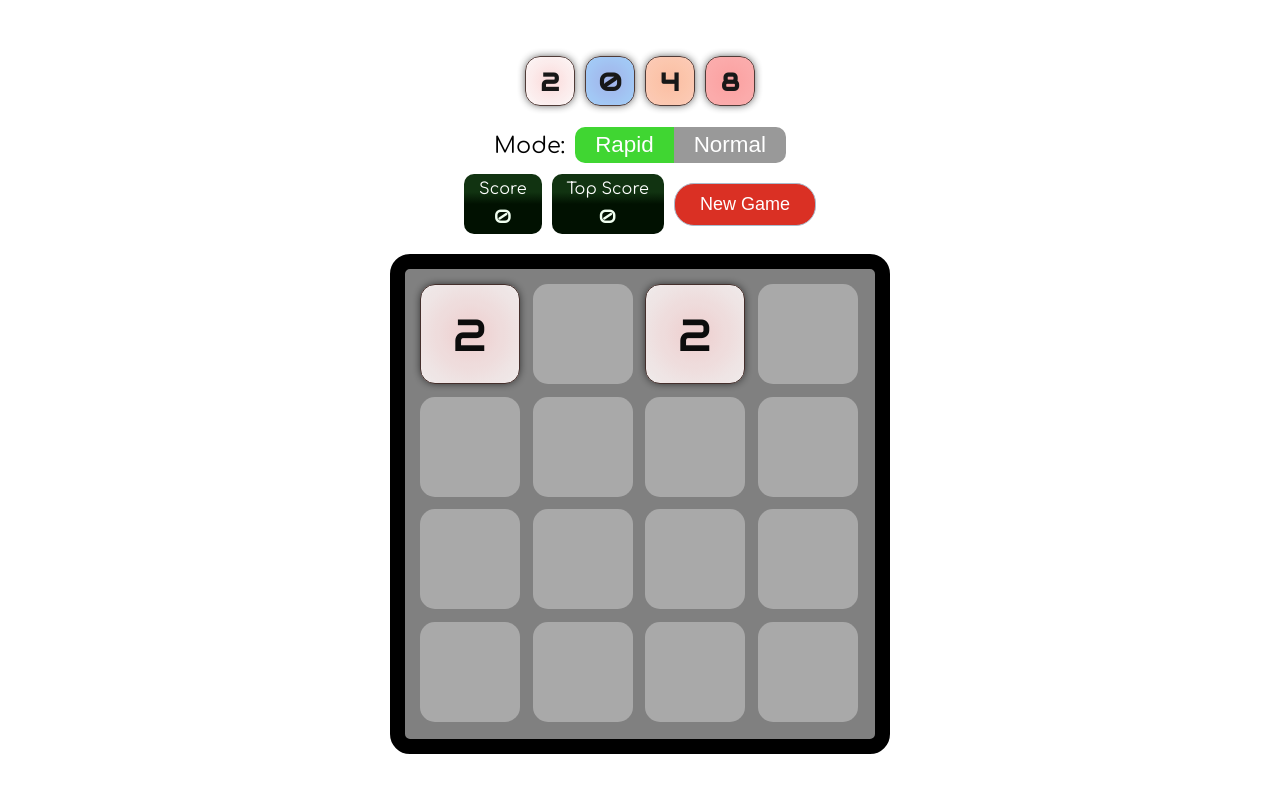
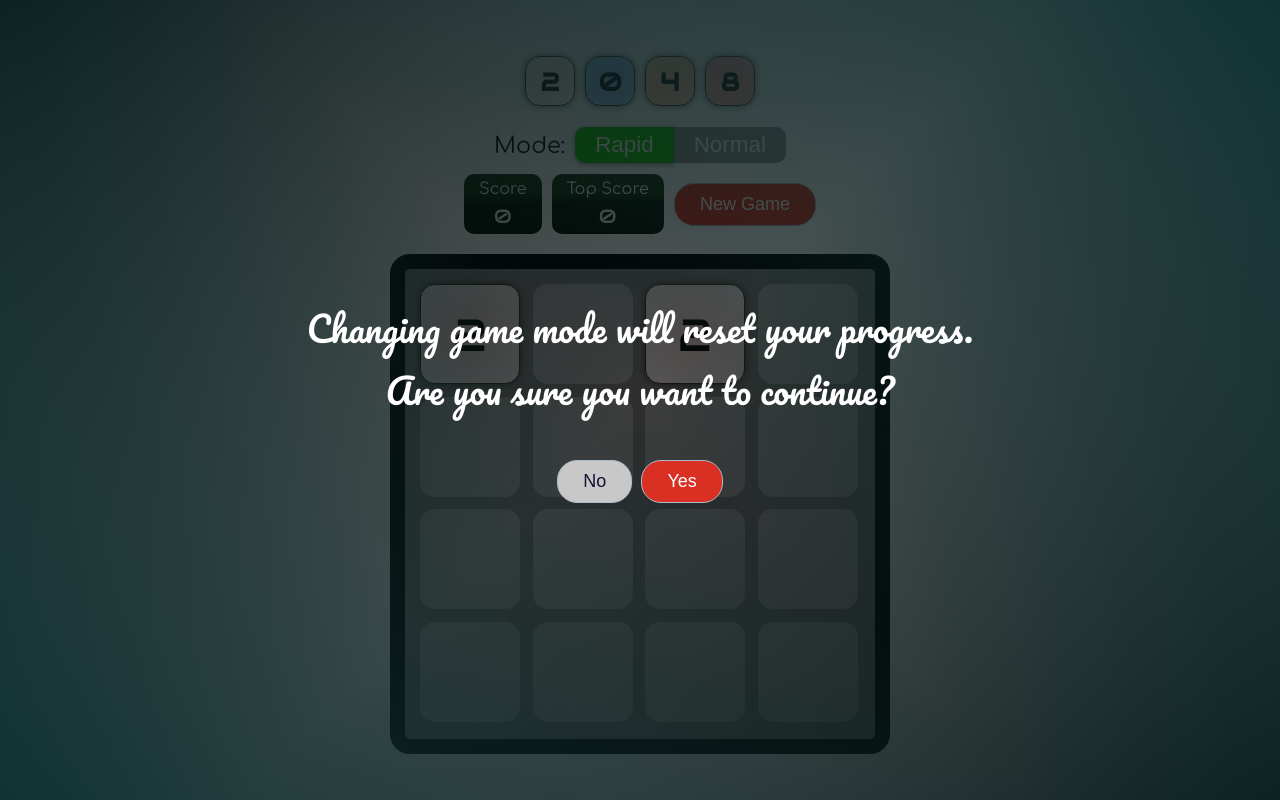
Before and after one commit to rajatkantinandi/2048-rapid-mode, a Svelte app: page / in a window 1280 px wide. Both pictures are taken after a click on the button "Rapid". Built offline with nearby package versions, Linux system fonts and the light colour scheme.

Commit message:
show alert confirmation & restart game on reset

```diff
--- a/src/App.svelte
+++ b/src/App.svelte
@@ -3,12 +3,12 @@
   import { moveCells, directions, checkGameOver } from "./helpers/cell";
   import SwipeHelper from "./helpers/swipeHelper";
   import Cell from "./components/Cell.svelte";
-  import NewGameBtn from "./components/NewGame.svelte";
+  import Button from "./components/Button.svelte";
   import AlertBox from "./components/AlertBox.svelte";
   import GameModeSwitch from "./components/GameModeSwitch.svelte";
   import ScoreBoard from "./components/ScoreBoard.svelte";
   import Header from "./components/Header.svelte";
-  import { onMount } from 'svelte';
+  import { onMount } from "svelte";
 
   let cells = JSON.parse(localStorage.getItem("cells")) || initCells(4);
   let isGameOver = checkGameOver(cells);
@@ -17,6 +17,7 @@
   let topScore = parseInt(localStorage.getItem("top-score")) || 0;
   let gameMode = localStorage.getItem("gameMode") || "Rapid";
   let swipeHelper = new SwipeHelper();
+  let restartWarning = null;
 
   onMount(() => {
     document.querySelector("main").focus();
@@ -24,6 +25,7 @@
 
   const restart = () => {
     cells = initCells(4);
+    localStorage.setItem("cells", JSON.stringify(cells));
     isGameOver = false;
     handleScoreUpdate(-score);
     document.querySelector("main").focus();
@@ -73,9 +75,31 @@
   };
 
   const setGameMode = mode => {
+    restartWarning = {
+      message:
+        "Changing game mode will reset your progress.<br/>Are you sure you want to continue?",
+      action: () => {
+        changeGameModeNRestart(mode);
+        restartWarning = null;
+      }
+    };
+  };
+
+  const changeGameModeNRestart = mode => {
     gameMode = mode;
     localStorage.setItem("gameMode", mode);
-    document.querySelector("main").focus();
+    restart();
+  };
+
+  const confirmRestart = () => {
+    restartWarning = {
+      message:
+        "This will reset your progress.<br/>Are you sure you want to continue?",
+      action: () => {
+        restart();
+        restartWarning = null;
+      }
+    };
   };
 
   function handleTouchEnd(ev) {
@@ -167,7 +191,7 @@
     <div class="scoring">
       <ScoreBoard {score} />
       <ScoreBoard {topScore} />
-      <NewGameBtn onClick={restart} />
+      <Button type="continue" onClick={confirmRestart} text="New Game" />
     </div>
     <main
       on:keydown={handleKeyDown}
@@ -191,4 +215,12 @@
       okAction={continueGame}
       okText="Continue" />
   {/if}
+  {#if restartWarning}
+    <AlertBox
+      message={restartWarning.message}
+      okAction={restartWarning.action}
+      okText="Yes"
+      cancelText="No"
+      cancelAction={() => (restartWarning = null)} />
+  {/if}
 </div>
--- a/src/components/AlertBox.svelte
+++ b/src/components/AlertBox.svelte
@@ -1,9 +1,11 @@
 <script>
-  import NewGame from "./NewGame.svelte";
+  import Button from "./Button.svelte";
 
-  export let message;
-  export let okAction;
+  export let message = "";
+  export let okAction = () => {};
   export let okText = "Play Again";
+  export let cancelText = null;
+  export let cancelAction = () => {};
 </script>
 
 <style>
@@ -23,7 +25,7 @@
     font-size: 35px;
     text-align: center;
     animation: appear 0.5s ease-out;
-    font-family: 'Pacifico', cursive;
+    font-family: "Pacifico", cursive;
   }
 
   @keyframes appear {
@@ -41,6 +43,11 @@
 </style>
 
 <div class="alertbox">
-  <div class="message">{message}</div>
-  <NewGame text={okText} onClick={okAction} />
+  <div class="message">{@html message}</div>
+  <div class="buttons">
+    {#if cancelText}
+      <Button type="cancel" text={cancelText} onClick={cancelAction} />
+    {/if}
+    <Button type="continue" text={okText} onClick={okAction} />
+  </div>
 </div>
--- a/src/components/NewGame.svelte
+++ b/src/components/Button.svelte
@@ -1,25 +1,39 @@
 <script>
   export let onClick;
   export let text = "New Game";
+  export let type = "continue";
 </script>
 
 <style>
-  .continue {
+  button {
     border: 1px solid #abc;
     border-radius: 20px;
     padding: 10px 25px;
     color: white;
     font-size: 18px;
-    background: rgb(218, 48, 36);
     cursor: pointer;
     transition: 0.2s ease-out;
     white-space: nowrap;
+  }
+
+  .continue {
+    background: rgb(218, 48, 36);
   }
 
   .continue:hover {
     background: maroon;
     box-shadow: 1px 2px 5px 0 rgba(0, 0, 0, 0.25);
   }
+
+  .cancel {
+    background: rgb(200,200,200);
+    color: #113;
+  }
+
+  .cancel:hover {
+    background: #abc;
+    box-shadow: 1px 2px 5px 0 rgba(0, 0, 0, 0.25);
+  }
 </style>
 
-<button class="continue" id="newgame" on:click={onClick}>{text}</button>
+<button class={type} id="newgame" on:click={onClick}>{text}</button>
```
